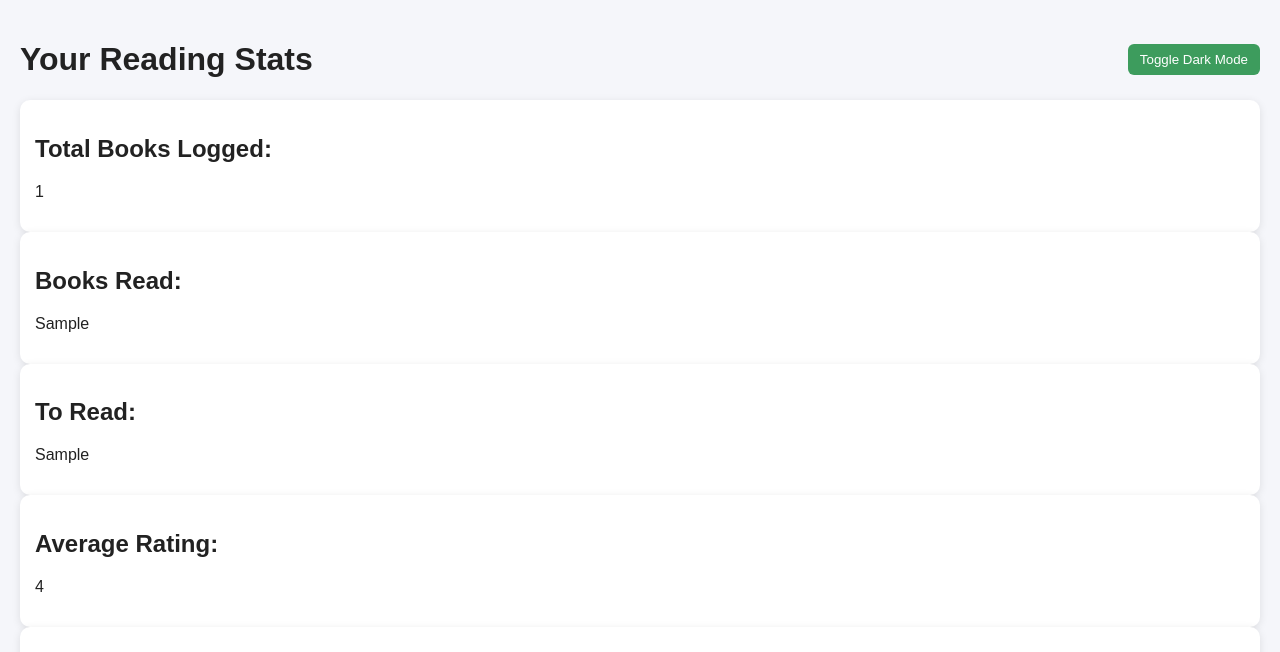
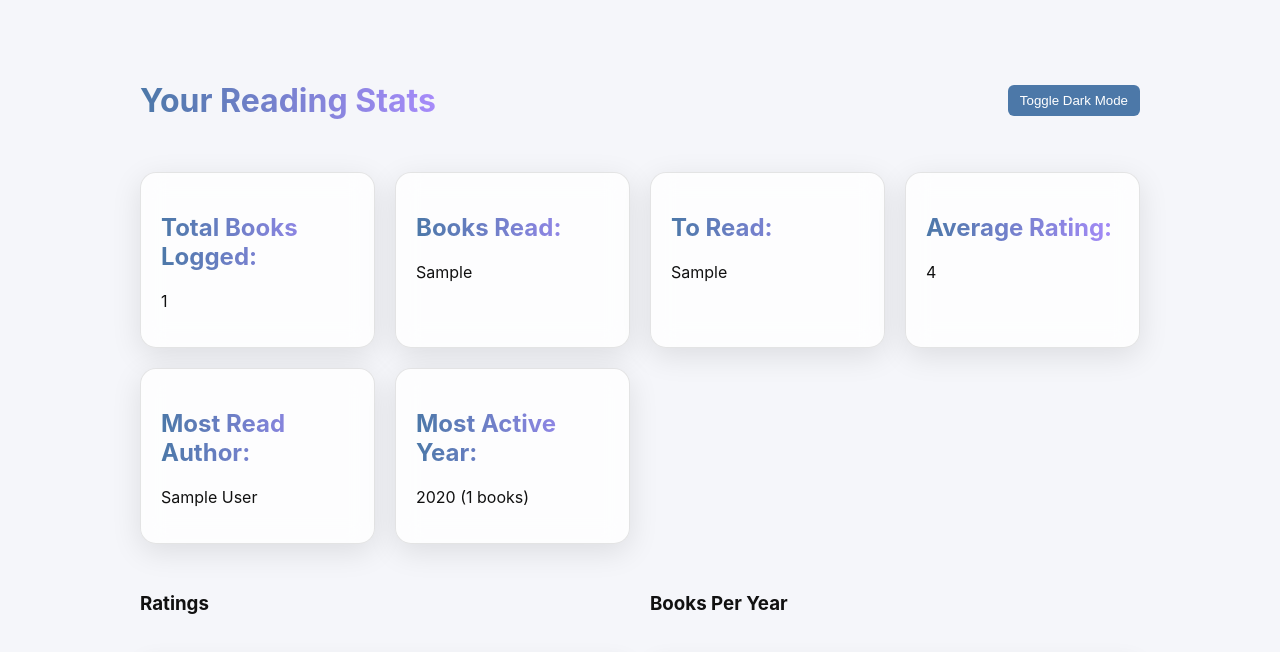
Before and after one commit to kflick3r/My_Reading_Lab, a Flask app: template templates/dashboard.html in a window 1280 px wide. Shown: the top 652 px of the page. Run offline with Flask 3, Linux system fonts and the light colour scheme; the template is opened without the code that fills it: most values are stand-ins (such as "Sample title", 1, 10 or a date in 2020); grey boxes are pictures that could not be loaded.

Commit message:
More Styling Improvements

```diff
--- a/app.py
+++ b/app.py
@@ -92,7 +92,7 @@ def analyze(filename):
     plt.style.use("seaborn-v0_8")
 
     # ----- CHART 1: Rating Distribution -----
-    chart1_path = os.path.join("static", "rating_chart.png")
+    chart1_path = os.path.join("static", f"rating_{filename}.png")
 
     if len(read_df) > 0:
         plt.figure(figsize=(6, 4))
@@ -116,7 +116,7 @@ def analyze(filename):
         plt.close()
 
     # ----- CHART 2: Books Per Year -----
-    chart2_path = os.path.join("static", "year_chart.png")
+    chart2_path = os.path.join("static", f"year_{filename}.png")
 
     if len(year_counts) > 0:
         plt.figure(figsize=(7,4))
@@ -142,8 +142,8 @@ def analyze(filename):
     return render_template(
         "dashboard.html",
         stats=stats,
-        chart1="rating_chart.png",
-        chart2="year_chart.png"
+        chart1=f"rating_{filename}.png",
+        chart2=f"year_{filename}.png"
         )
 
 
--- a/static/style.css
+++ b/static/style.css
@@ -1,25 +1,29 @@
 :root {
     --bg: #f5f6fa;
-    --text: #222;
-    --card: #ffffff;
-    --accent: #3d9c5d;
-    --link: #327094;
+    --text: #111;
+    --card: rgba(255, 255, 255, 0.8);
+    --border: rgba(0, 0, 0, 0.1);
+    --accent: #4C78A8;
+    --shadow: rgba(0, 0, 0, 0.1);
+    --link: #4C78A8;
 }
 
 body.dark {
-    --bg: #121212;
-    --text: #f1f1f1;
-    --card: #1e1e1e;
-    --accent: #b6ddf3;
-    --link: #b6ddf3;
+    --bg: #0f172a;
+    --text: #e5e7eb;
+    --card: rgba(255, 255, 255, 0.08);
+    --border: rgba(255, 255, 255, 0.12);
+    --accent: #60a5fa;
+    --shadow: rgba(0, 0, 0, 0.4);
+    --link: #93c5fd;
 }
 
 body {
-    font-family: Arial, sans-serif;
+    margin: 0;
+    padding: 20px;
+    font-family: "Inter", Arial, sans-serif;
     background: var(--bg);
     color: var(--text);
-    margin: 0;
-    padding: 20px;
     transition: 0.3s ease;
 }
 
@@ -28,6 +32,7 @@ body {
     display: flex;
     justify-content: space-between;
     align-items: center;
+    margin-bottom: 30px;
 }
 
 /* BUTTON */
@@ -38,12 +43,12 @@ button {
     cursor: pointer;
     background: var(--accent);
     color: white;
+    transition: all 0.2s ease;
 }
 
 button:hover {
     opacity: 0.85;
     transform: scale(1.03);
-    transition: 0.2s;
 }
 
 /* INPUT BUTTON FOR UPLOAD */
@@ -61,11 +66,20 @@ input:focus {
 }
 
 /* CARDS */
-.card {
+.card, .section, .highlight {
     background: var(--card);
-    padding: 15px;
-    border-radius: 10px;
-    box-shadow: 0 2px 8px rgba(0,0,0,0.1);
+    border: 1px solid var(--border);
+    backdrop-filter: blur(12px);
+    -webkit-backdrop-filter: blur(12px);
+    border-radius: 16px;
+    padding: 20px;
+    box-shadow: 0 8px 30px var(--shadow);
+    transition: all 0.3s ease;
+}
+
+.card:hover {
+    transform: translateY(-5px);
+    transition: 0.2s ease;
 }
 
 /* LAYOUTS */
@@ -79,8 +93,76 @@ input:focus {
     margin-top: 60px;
 }
 
+.chart-box {
+    display: flex;
+    flex-direction: column;
+    gap: 10px;
+}
+
 /* LINKS */
 a {
     color: var(--link);
     text-decoration: none;
 }
+
+h1, h2 {
+    background: linear-gradient(90deg, var(--accent), #a78bfa);
+    -webkit-background-clip: text;
+    -webkit-text-fill-color: transparent;
+}
+
+.animate {
+    opacity: 0;
+    transform: translateY(20px);
+    animation: fadeUp 0.6s ease forwards;
+}
+
+.delay-1 { animation-delay: 0.1s; }
+.delay-2 { animation-delay: 0.2s; }
+.delay-3 { animation-delay: 0.3s; }
+.delay-4 { animation-delay: 0.4s; }
+.delay-5 { animation-delay: 0.5s; }
+.delay-6 { animation-delay: 0.6s; }
+.delay-7 { animation-delay: 0.7s; }
+.delay-8 { animation-delay: 0.8s; }
+
+@keyframes fadeUp {
+    to {
+        opacity: 1;
+        transform: translateY(0);
+    }
+}
+
+.stats-container, .charts {
+    display: grid;
+    grid-template-columns: repeat(auto-fit, minmax(220px, 1fr));
+    gap: 20px;
+    margin-top: 30px;
+}
+
+img {
+    width: 100%;
+    border-radius: 12px;
+    margin-top: 10px;
+    box-shadow: 0 10px 25px var(--shadow);
+}
+
+.wrapped {
+    max-width: 1000px;
+    margin: 0 auto;
+    padding: 40px 20px;
+}
+
+@media (max-width: 600px) {
+    body {
+        padding: 10px;
+    }
+
+    .wrapped {
+        padding: 20px 10px;
+    }
+
+    h1 {
+        font-size: 1.5rem;
+    }
+}
--- a/templates/dashboard.html
+++ b/templates/dashboard.html
@@ -6,6 +6,8 @@
         <script src="{{ url_for('static', filename='script.js') }}"></script>
     </head>
     <body>
+        <div class="wrapped">
+
             <div class="top-bar">
                 <h1>Your Reading Stats</h1>
                 <button onclick="toggleDarkMode()">Toggle Dark Mode</button>
@@ -14,32 +16,32 @@
             <!-- STAT CARDS -->
             <div class="stats-container">
 
-            <div class="card">
+                <div class="card animate delay-1">
                     <h2>Total Books Logged:</h2>
                     <p>{{ stats.total_books }}</p>
                 </div>
 
-            <div class="card">
+                <div class="card animate delay-2">
                     <h2>Books Read:</h2>
                     <p>{{ stats.books_read }}</p>
                 </div>
 
-            <div class="card">
+                <div class="card animate delay-3">
                     <h2>To Read:</h2>
                     <p>{{ stats.to_read }}</p>
                 </div>
 
-            <div class="card">
+                <div class="card animate delay-4">
                     <h2>Average Rating:</h2>
                     <p>{{ stats.avg_rating }}</p>
                 </div>
 
-            <div class="card">
+                <div class="card animate delay-5">
                     <h2>Most Read Author:</h2>
                     <p>{{ stats.most_common_author }}</p>
                 </div>
 
-            <div class="card">
+                <div class="card animate delay-6">
                     <h2>Most Active Year:</h2>
                     <p>{{ stats.favorite_year }} ({{ stats.best_year_count }} books)</p>
                 </div>
@@ -49,17 +51,21 @@
             <!-- CHARTS -->
             <div class="charts">
 
-            <div class="chart-box">
+                <div class="chart-box animate delay-7">
                     <h3>Ratings</h3>
                     <img src="{{ url_for('static', filename=chart1) }}">
                 </div>
 
-            <div class="chart-box">
+                <div class="chart-box animate delay-8">
                     <h3>Books Per Year</h3>
                     <img src="{{ url_for('static', filename=chart2) }}">
                 </div>
             </div>
 
+            <div class="center">
                 <a href="/upload">Upload Another File</a>
+            </div>
+
+        </div>
     </body>
 </html>
--- a/templates/index.html
+++ b/templates/index.html
@@ -13,7 +13,7 @@
                 <button onclick="toggleDarkMode()">Toggle Dark Mode</button>
             </div>
 
-            <div class="center">
+            <div class="card center">
                 <h1>Analyze your Goodreads</h1>
                 <p><i>Upload your CSV and explore your reading habits</i></p>
 
--- a/templates/upload.html
+++ b/templates/upload.html
@@ -15,7 +15,7 @@
             </div>
 
             <div class="card center">
-                <form action=""/upload" method="POST" enctype="multipart/form-data">
+                <form action="/upload" method="POST" enctype="multipart/form-data">
                     <input type="file" name="file" accept=".csv" required>
                     <br><br>
                     <button type="submit">Upload</button>
```
Also changed, not shown: 1 other file. Lines whose indentation alone changed are shown as unchanged.
